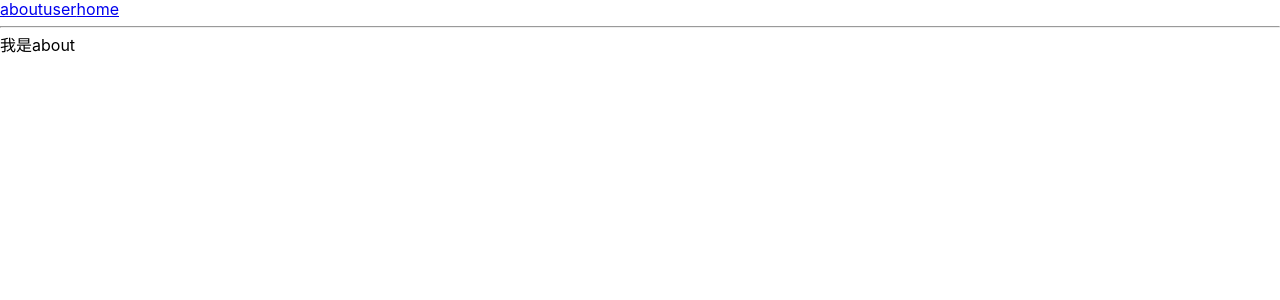
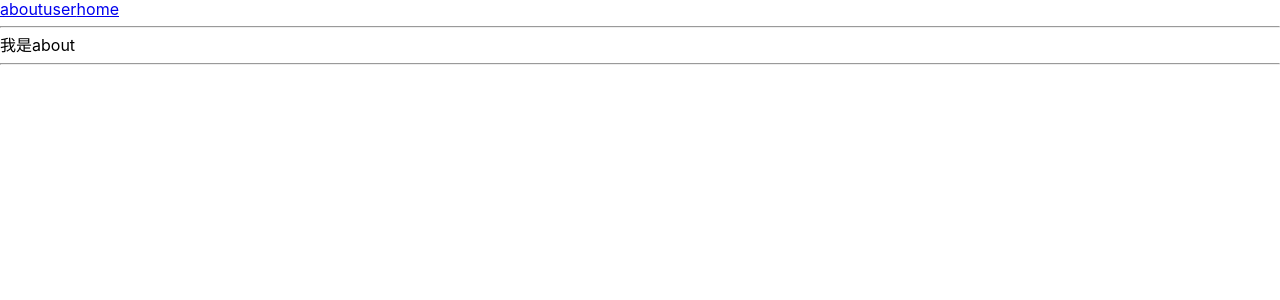
Before and after one commit to objectMaker/react_component_lib, a React (Create React App) app: page /about in a window 1280 px wide. Shown: the top 300 px of the page. Built offline with nearby package versions, Linux system fonts and the light colour scheme.

Commit message:
'about组件修改'

```diff
--- a/src/pages/About/About.tsx
+++ b/src/pages/About/About.tsx
@@ -2,6 +2,9 @@ import React from "react";
 const About:React.FC=()=>{
     return <>
         我是about
+        <div></div>
+        <hr />
+
     </>
 }
 export default About;
```
